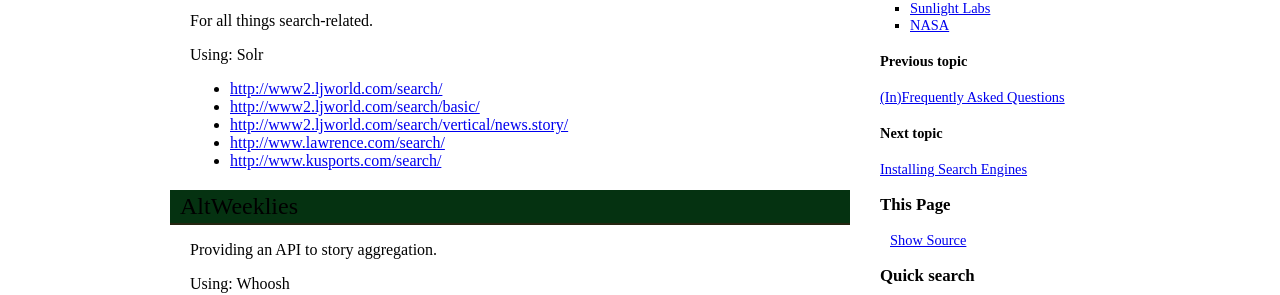
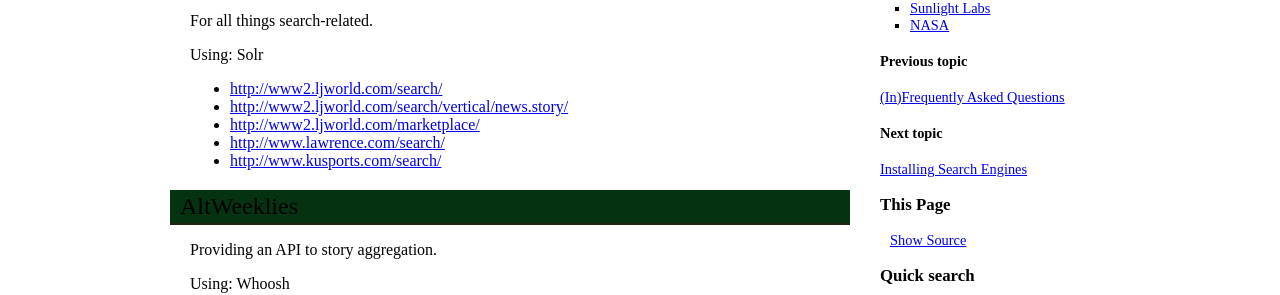
Before and after one commit to django-haystack/django-haystack, a Sphinx documentation site: the page built from docs/who_uses.rst, in a window 1280 px wide. Shown: the part 431-726 px from the top of the page. Built offline with Sphinx 7.4.7, drawn with Linux system fonts in a browser that asks for light colours; a style sheet for code colours, icons or effects is not loaded; some of the changed lines change nothing that is shown.

Commit message:
Updated LJ's Who Uses information.

```diff
--- a/docs/who_uses.rst
+++ b/docs/who_uses.rst
@@ -14,8 +14,8 @@ For all things search-related.
 Using: Solr
 
 * http://www2.ljworld.com/search/
-* http://www2.ljworld.com/search/basic/
 * http://www2.ljworld.com/search/vertical/news.story/
+* http://www2.ljworld.com/marketplace/
 * http://www.lawrence.com/search/
 * http://www.kusports.com/search/
 
```
